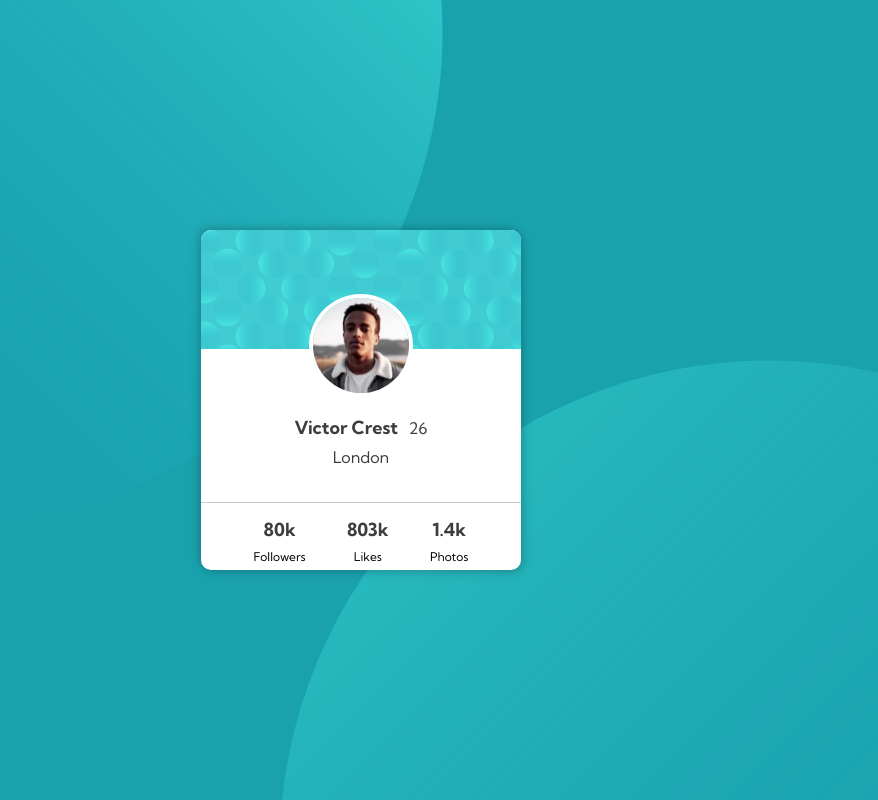
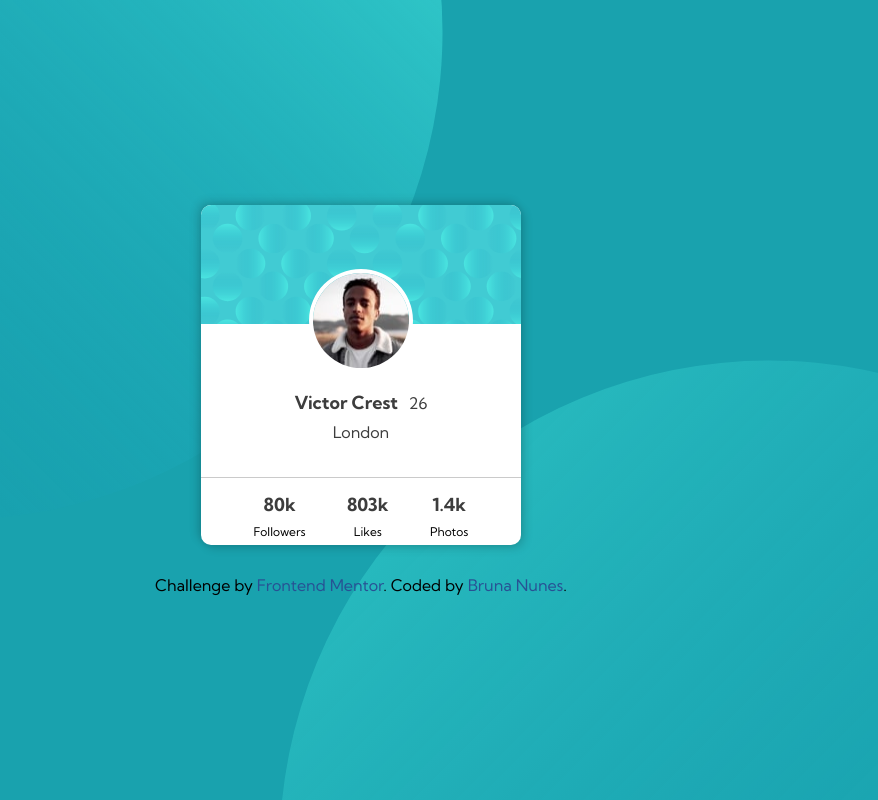
Before and after one commit to bruna-nunes/frontendmentor-profile-card-component, a plain HTML site: page index.html in a window 1280 px wide. Shown: the whole page, without its empty margins (279-1157 px from the left). Drawn offline with Linux system fonts and the light colour scheme.

Commit message:
Attributions

```diff
--- a/css/style.css
+++ b/css/style.css
@@ -151,3 +151,12 @@ span {
   font-size: 12px;
   margin-top: -10px;
 }
+
+.attribution {
+    margin-top: 30px;
+}
+
+.attribution a {
+    color: #285194;
+    text-decoration: none;
+}
--- a/index.html
+++ b/index.html
@@ -39,14 +39,15 @@
         </div>
       </div>
     </div>
+    <div class="attribution">
+      Challenge by <a href="https://www.frontendmentor.io?ref=challenge" target="_blank">Frontend Mentor</a>.
+      Coded by <a href="https://www.linkedin.com/in/bruna-nunes-b33b5a176" target="_blank">Bruna Nunes</a>.
+    </div>
   </div>
   <img src="./images/bg-pattern-bottom.svg" class="img-bottom">
 
 
-  <!--
-  <div class="attribution">
-    Challenge by <a href="https://www.frontendmentor.io?ref=challenge" target="_blank">Frontend Mentor</a>.
-    Coded by <a href="#">Your Name Here</a>.
-  </div>-->
+
+
 </body>
 </html>
```
